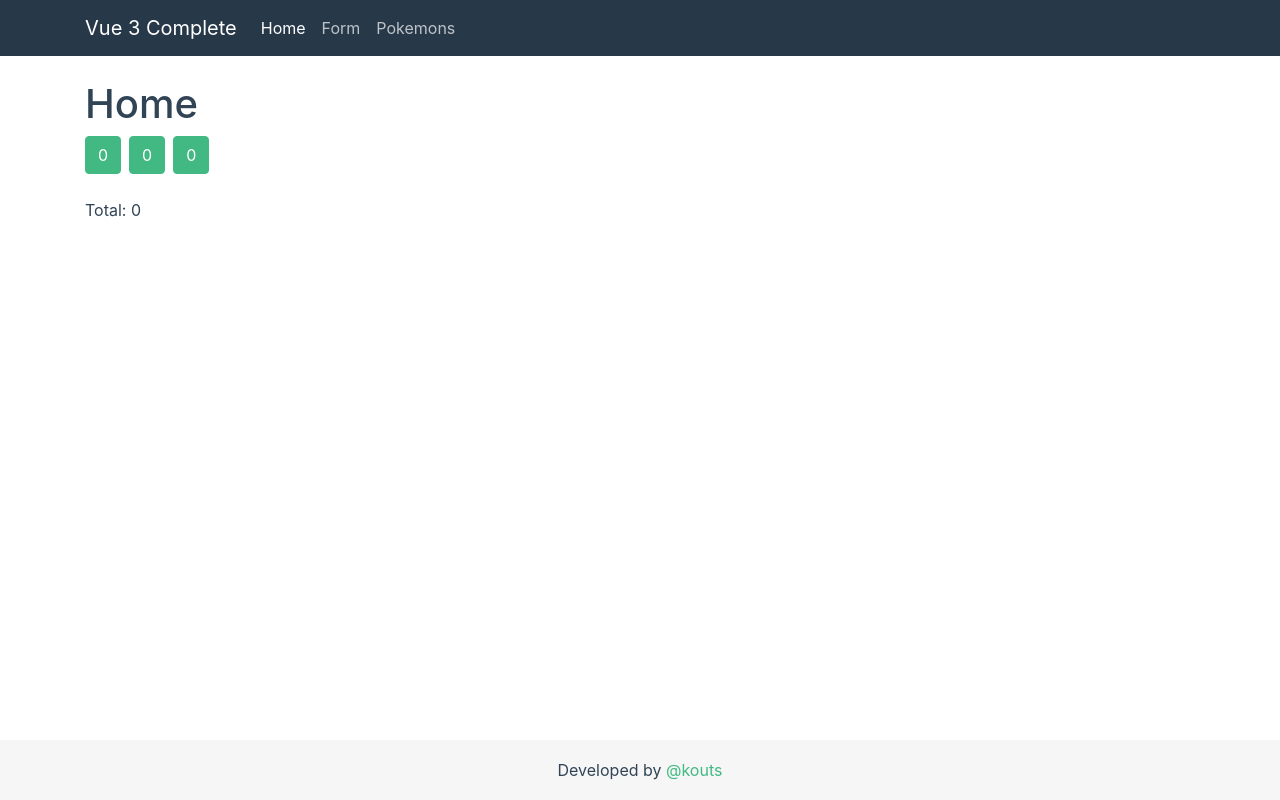
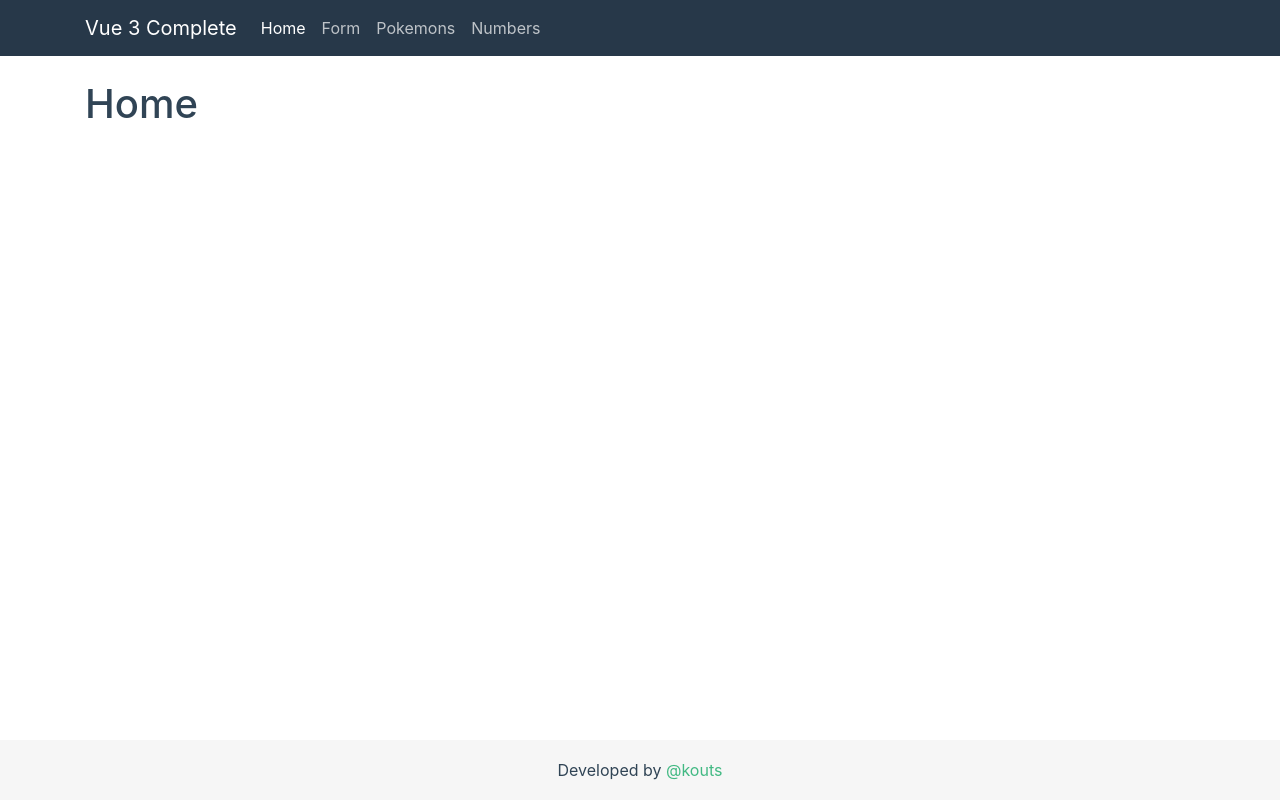
Before and after one commit to kouts/vue3-complete, a Vue app: page /#/ in a window 1280 px wide. Built offline with nearby package versions, Linux system fonts and the light colour scheme.

Commit message:
Put numbers into a composable function created new page for numbers test.

```diff
--- /dev/null
+++ b/src/composables/useNumbers.js
@@ -0,0 +1,46 @@
+// eslint-disable-next-line no-unused-vars
+import { ref, reactive, computed, watch, watchEffect } from 'vue';
+
+export function useNumbers() {
+  const count = ref(0);
+  const a = ref(0);
+  const b = ref(0);
+  const history = ref([]);
+
+  const increment = () => {
+    count.value += 1;
+  };
+
+  const total = computed(() => count.value + a.value + b.value);
+
+  watch([a, b], ([newA, newB], [oldA, oldB]) => {
+    if (newA !== oldA) {
+      history.value.push(`newA changed from ${oldA} to ${newA}`);
+    }
+    if (newB !== oldB) {
+      history.value.push(`newB changed from ${oldB} to ${newB}`);
+    }
+    // console.log('watcher fired');
+    // console.log(oldA, newA);
+  });
+
+  // watch(count, (newVal, oldVal) => {
+  //   console.log(oldVal);
+  //   console.log(newVal);
+  // }, {
+  //   immediate: true
+  // });
+
+  // watchEffect(() => {
+  //   console.log(a.value);
+  // });
+
+  return {
+    count,
+    increment,
+    a,
+    b,
+    total,
+    history
+  };
+};
--- a/src/router/index.js
+++ b/src/router/index.js
@@ -26,6 +26,14 @@ const routes = [
     meta: {
       layout: 'default'
     }
+  },
+  {
+    path: '/numbers',
+    name: 'Numbers',
+    component: () => import(/* webpackChunkName: "numbers" */ '../views/Numbers.vue'),
+    meta: {
+      layout: 'default'
+    }
   }
 ];
 const router = createRouter({
--- a/src/views/Home.vue
+++ b/src/views/Home.vue
@@ -1,81 +1,10 @@
 <template>
   <div class="container">
     <h1>Home</h1>
-    <div class="row mb-4">
-      <div class="col-sm-12">
-        <button type="button" class="btn btn-primary" @click="increment">
-          {{ count }}
-        </button>
-        <button type="button" class="btn btn-primary ml-2" @click="a++">
-          {{ a }}
-        </button>
-        <button type="button" class="btn btn-primary ml-2" @click="b++">
-          {{ b }}
-        </button>
-      </div>
-    </div>
-    <div class="row mb-4">
-      <div class="col-sm-6">
-        Total: {{ total }}
-      </div>
-    </div>
-    <div class="row">
-      <div class="col">
-        <div v-for="item in history" :key="item">
-          {{ item }}
-        </div>
-      </div>
-    </div>
   </div>
 </template>
 
 <script>
-// eslint-disable-next-line no-unused-vars
-import { ref, reactive, computed, watch, watchEffect } from 'vue';
-
 export default {
-  setup() {
-    const count = ref(0);
-    const a = ref(0);
-    const b = ref(0);
-    const history = ref([]);
-
-    const increment = () => {
-      count.value += 1;
-    };
-
-    const total = computed(() => count.value + a.value + b.value);
-
-    watch([a, b], ([newA, newB], [oldA, oldB]) => {
-      if (newA !== oldA) {
-        history.value.push(`newA changed from ${oldA} to ${newA}`);
-      }
-      if (newB !== oldB) {
-        history.value.push(`newB changed from ${oldB} to ${newB}`);
-      }
-      // console.log('watcher fired');
-      // console.log(oldA, newA);
-    });
-
-    // watch(count, (newVal, oldVal) => {
-    //   console.log(oldVal);
-    //   console.log(newVal);
-    // }, {
-    //   immediate: true
-    // });
-
-    // watchEffect(() => {
-    //   console.log(a.value);
-    // });
-
-    return {
-      count,
-      increment,
-      a,
-      b,
-      total,
-      history
-    };
-  }
 };
 </script>
--- /dev/null
+++ b/src/views/Numbers.vue
@@ -0,0 +1,48 @@
+<template>
+  <div class="container">
+    <h1 class="mb-4">Numbers</h1>
+    <div class="row mb-4">
+      <div class="col-sm-12">
+        <button type="button" class="btn btn-primary" @click="increment">
+          {{ count }}
+        </button>
+        <button type="button" class="btn btn-primary ml-2" @click="a++">
+          {{ a }}
+        </button>
+        <button type="button" class="btn btn-primary ml-2" @click="b++">
+          {{ b }}
+        </button>
+      </div>
+    </div>
+    <div class="row mb-4">
+      <div class="col-sm-6">
+        Total: {{ total }}
+      </div>
+    </div>
+    <div class="row">
+      <div class="col">
+        <div v-for="item in history" :key="item">
+          {{ item }}
+        </div>
+      </div>
+    </div>
+  </div>
+</template>
+
+<script>
+import { useNumbers } from '@/composables/useNumbers';
+
+export default {
+  setup() {
+    const { count, increment, a, b, total, history } = useNumbers();
+    return {
+      count,
+      increment,
+      a,
+      b,
+      total,
+      history
+    };
+  }
+};
+</script>
```
